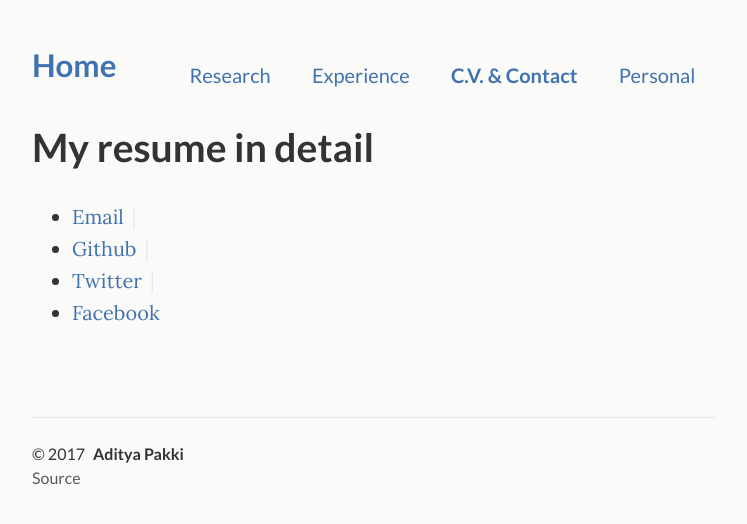
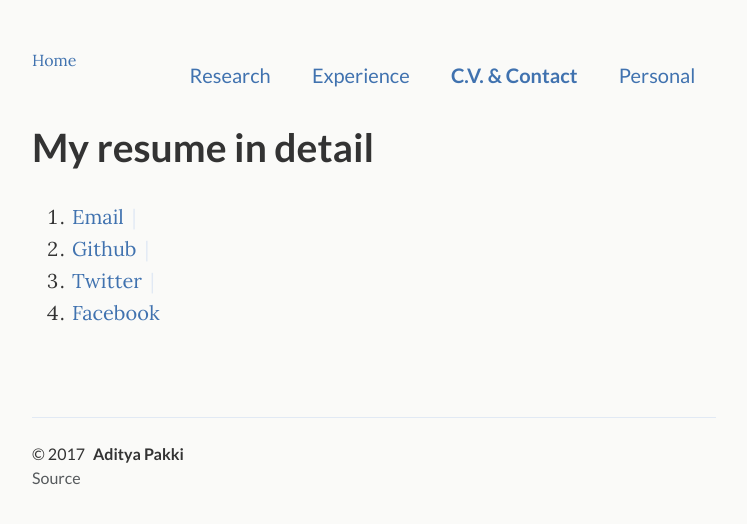
Before and after one commit to adityapakki/adityapakki.github.io, a Jekyll site: the page built from _pages/resume.html, in a window 1280 px wide. Shown: the top 524 px of the page, without its empty margins (266-1013 px from the left). Built offline with Jekyll 4.4.1, drawn with Linux system fonts in a browser that asks for light colours.

Commit message:
final commit for the day

```diff
--- a/_includes/header.html
+++ b/_includes/header.html
@@ -1,8 +1,8 @@
 <header class="site-header">
 
-  <h2 class="site-title">
+  <p class="site-title">
     <a href="{{ site.baseurl }}/" title="Home page">Home</a>
-  </h2>
+  </p>
 
   <nav class="site-nav">
     {% for link in site.navigation %}
--- a/_pages/resume.html
+++ b/_pages/resume.html
@@ -8,7 +8,7 @@ subtitle: My resume in detail
 
 <div class="site-links">
   <div class="site-contact">
-    <ul>
+    <ol>
       {% if site.email %}
       <li><a href="mailto:{{ site.email }}">Email</a></li>
       {% endif %}
@@ -24,5 +24,6 @@ subtitle: My resume in detail
       {% if site.facebook_username %}
       <li><a target="_blank" rel="external" href="https://facebook.com/{{ site.facebook_username }}">Facebook</a></li>
       {% endif %}
-    </ul>
+    </ol>
   </div>
+</div>
--- a/_sass/_site.scss
+++ b/_sass/_site.scss
@@ -32,7 +32,7 @@
 }
 
 .site-title {
-  text-align: center;
+  text-align: left;
 }
 
 .site-nav a {
@@ -67,7 +67,7 @@
   }
 
   .site-title {
-    margin-bottom: $spacer1;
+    margin-bottom: $spacer0;
   }
 
   .site-nav a {
```
